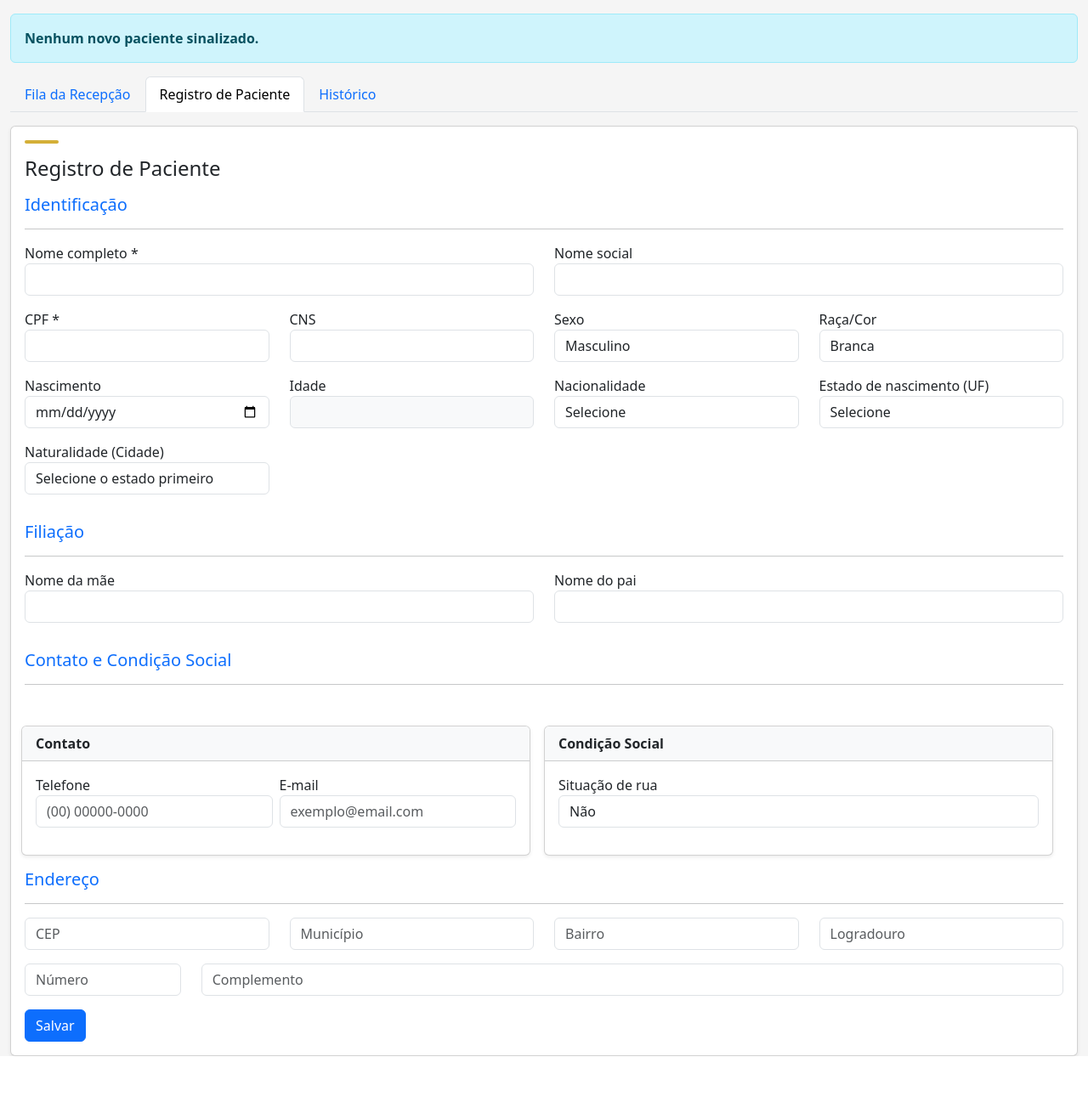
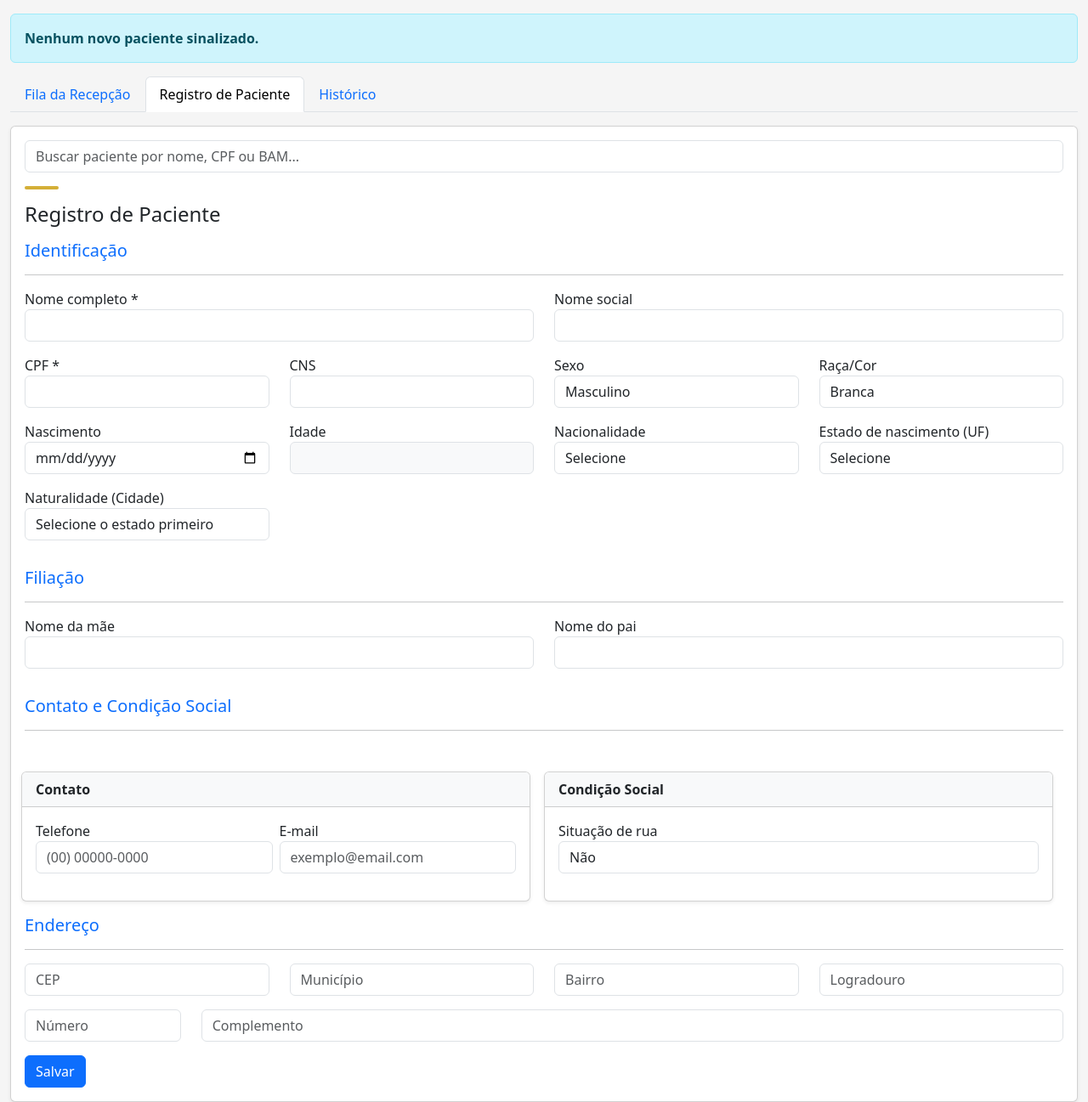
Before and after one commit to rfalves-wq/hospital_system, a Django app: page /recepcao/ in a window 1280 px wide, after a click on "Registro de Paciente". Shown: the whole page at 85% size. Before the commit the page ends 1243 px from the top, so only its background shows below. Run offline with Django 5.2, Linux system fonts and the light colour scheme; data comes from the database, SQL or seed files in the repository; both versions use the stored data as it was after the commit; parts of the project's set-up code (start-up, migrations or seed data) failed here and were passed over.

Commit message:
recepcao

```diff
--- a/recepcao/templates/recepcao/dashboard.html
+++ b/recepcao/templates/recepcao/dashboard.html
@@ -341,7 +341,12 @@ body{
                 <!-- ================= REGISTRO ================= -->
 
                 <div class="tab-pane fade" id="registro">
-
+<div class="mb-3">
+    <input type="text"
+           id="buscaFila"
+           class="form-control"
+           placeholder="Buscar paciente por nome, CPF ou BAM...">
+</div>
                     <div class="barra-dourada"></div>
                     <h4>Registro de Paciente</h4>
 
```
Also changed, not shown: db.sqlite3.
